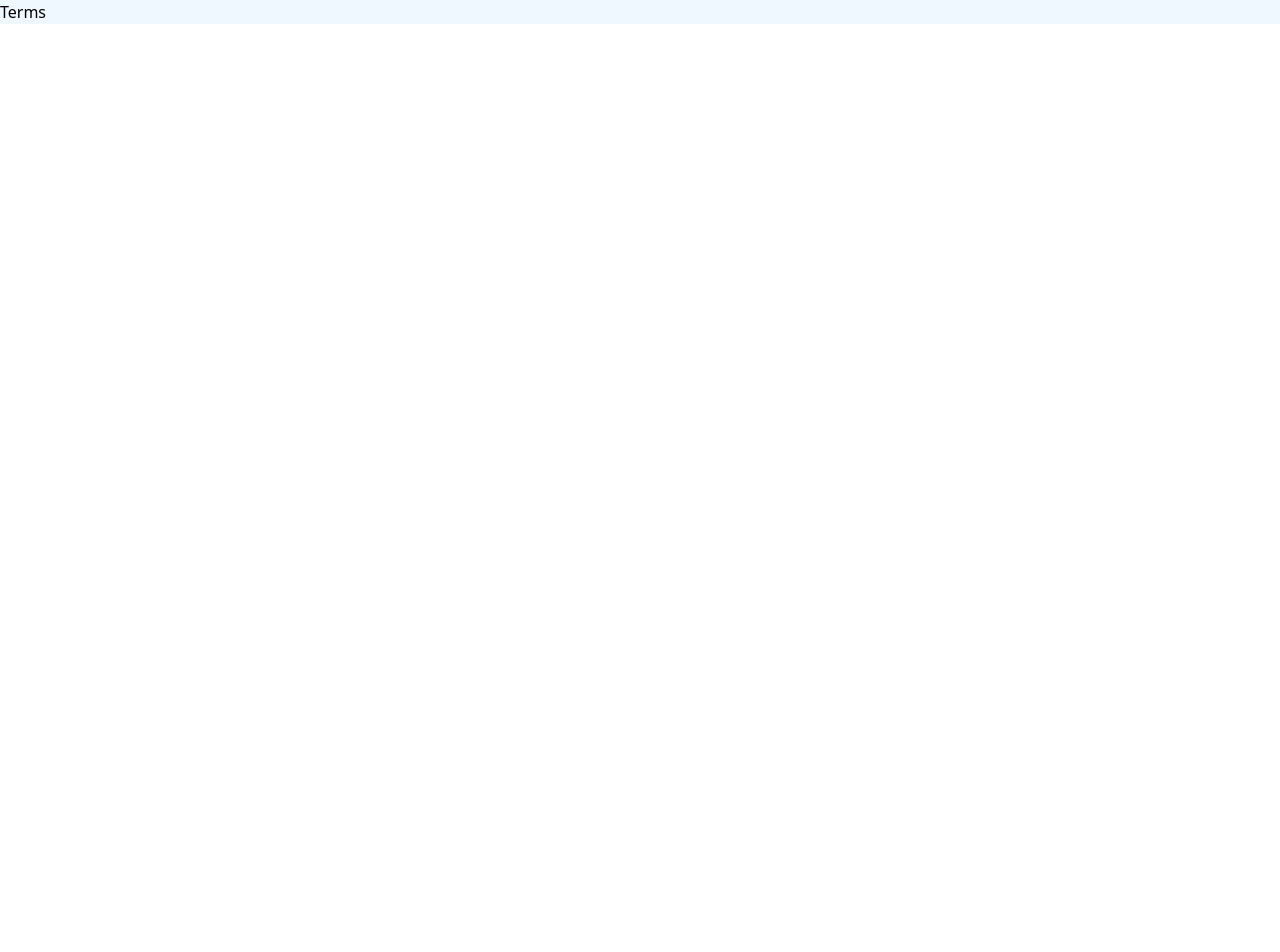
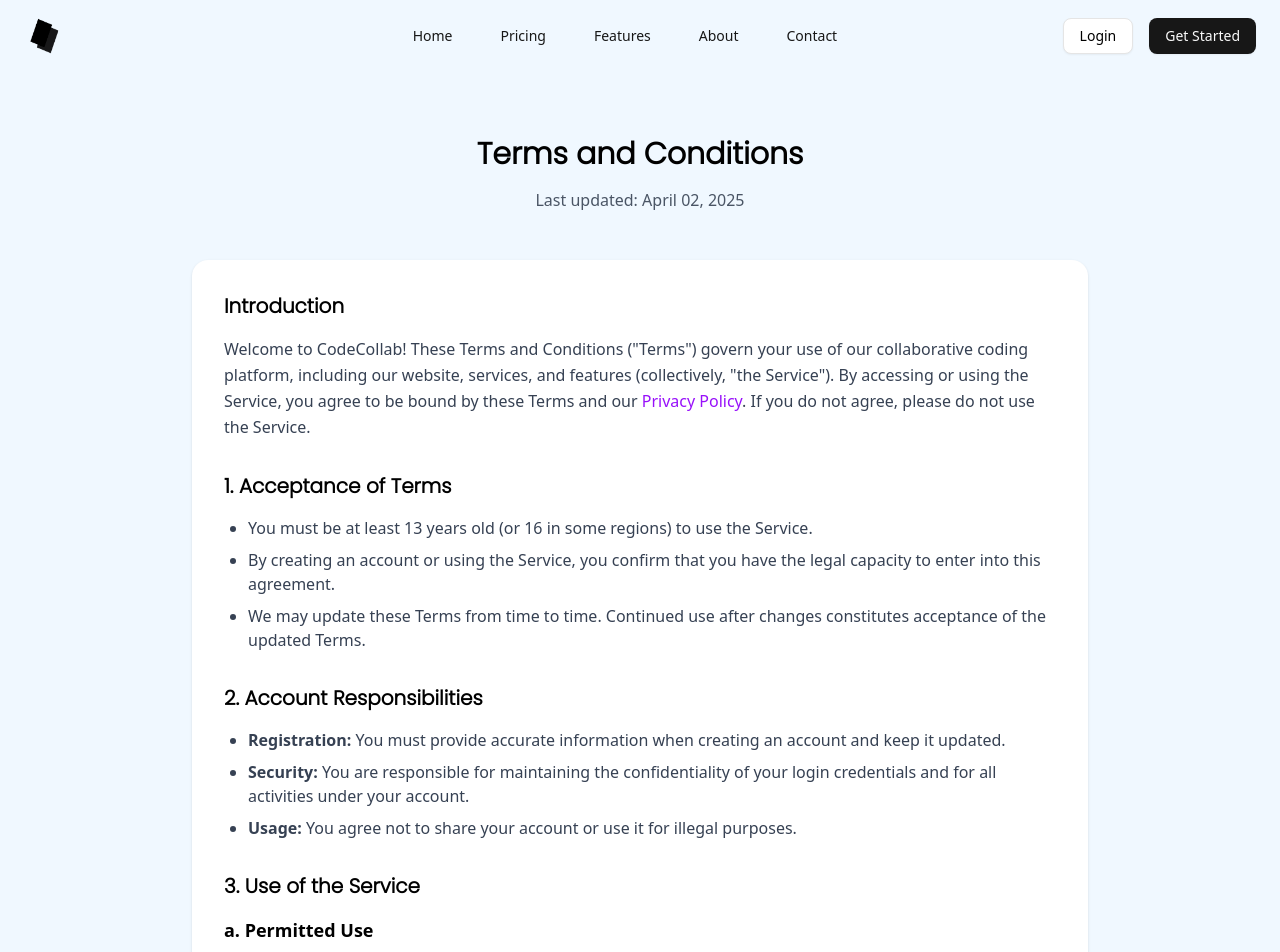
Before and after one commit to lakshyakumar90/MERN-AI, a React (Vite) app in the folder frontend/: page /terms in a window 1280 px wide. Shown: the top 952 px of the page. Before the commit the page ends 800 px from the top, so only its background shows below. Built offline with nearby package versions, Linux system fonts and the light colour scheme.

Commit message:
Enhance Navbar with link wrapping for logo and implement comprehensive Terms and Conditions component with structured content, including user responsibilities, service usage, and legal disclaimers. Integrate Navbar into Terms component for consistent navigation.

```diff
--- a/frontend/src/components/pages/before-login/Navbar.jsx
+++ b/frontend/src/components/pages/before-login/Navbar.jsx
@@ -6,7 +6,9 @@ const Navbar = () => {
   return (
     <nav className="navbar sticky top-0 w-full px-6 py-4 flex justify-between items-center bg-[#F0F8FF] z-10">
       <div className="flex items-center">
-        <img className="h-10 w-10" src="/logo.png" alt="Logo" />
+        <Link to="/">
+          <img className="h-10 w-10" src="/logo.png" alt="Logo" />
+        </Link>
       </div>
       <div className="flex-1 pl-[10%] flex justify-center gap-4">
         <Button variant="link" asChild>
--- a/frontend/src/components/terms-policy/Terms.jsx
+++ b/frontend/src/components/terms-policy/Terms.jsx
@@ -1,9 +1,183 @@
-import React from 'react'
+import React from "react";
+import { Button } from "@/components/ui/button";
+import { Link } from "react-router-dom";
+import Navbar from "../pages/before-login/Navbar";
 
 const Terms = () => {
   return (
-    <div>Terms</div>
-  )
-}
+    <section className="relative">
+      <Navbar />
+      <section className="flex flex-col w-full items-center pt-[5%] px-4 md:px-8 py-12">
+        <div className="w-full max-w-4xl mx-auto">
+          {/* Header */}
+          <div className="text-center mb-12">
+            <h1 className="font-[poppins] font-bold text-3xl mb-4">Terms and Conditions</h1>
+            <p className="text-gray-600">Last updated: April 02, 2025</p>
+          </div>
 
-export default Terms
+          {/* Content */}
+          <div className="bg-white p-8 rounded-2xl shadow-sm space-y-8">
+            {/* Introduction */}
+            <div>
+              <h2 className="font-[poppins] font-semibold text-xl mb-4">Introduction</h2>
+              <p className="text-gray-700 leading-relaxed">
+                Welcome to CodeCollab! These Terms and Conditions ("Terms") govern your use of our collaborative
+                coding platform, including our website, services, and features (collectively, "the Service").
+                By accessing or using the Service, you agree to be bound by these Terms and our{" "}
+                <Link to="/privacy" className="text-purple-600 hover:text-purple-500 hover:underline">
+                  Privacy Policy
+                </Link>. If you do not agree, please do not use the Service.
+              </p>
+            </div>
+
+            {/* Acceptance of Terms */}
+            <div>
+              <h2 className="font-[poppins] font-semibold text-xl mb-4">1. Acceptance of Terms</h2>
+              <ul className="list-disc pl-6 space-y-2 text-gray-700">
+                <li>You must be at least 13 years old (or 16 in some regions) to use the Service.</li>
+                <li>By creating an account or using the Service, you confirm that you have the legal capacity to enter into this agreement.</li>
+                <li>We may update these Terms from time to time. Continued use after changes constitutes acceptance of the updated Terms.</li>
+              </ul>
+            </div>
+
+            {/* Account Responsibilities */}
+            <div>
+              <h2 className="font-[poppins] font-semibold text-xl mb-4">2. Account Responsibilities</h2>
+              <ul className="list-disc pl-6 space-y-2 text-gray-700">
+                <li><strong>Registration:</strong> You must provide accurate information when creating an account and keep it updated.</li>
+                <li><strong>Security:</strong> You are responsible for maintaining the confidentiality of your login credentials and for all activities under your account.</li>
+                <li><strong>Usage:</strong> You agree not to share your account or use it for illegal purposes.</li>
+              </ul>
+            </div>
+
+            {/* Use of the Service */}
+            <div>
+              <h2 className="font-[poppins] font-semibold text-xl mb-4">3. Use of the Service</h2>
+
+              <div className="space-y-4">
+                <div>
+                  <h3 className="font-semibold text-lg mb-2">a. Permitted Use</h3>
+                  <ul className="list-disc pl-6 space-y-2 text-gray-700">
+                    <li>You may use the Service to create, edit, share, and run code, collaborate with others, and access AI tools as intended.</li>
+                  </ul>
+                </div>
+
+                <div>
+                  <h3 className="font-semibold text-lg mb-2">b. Prohibited Use</h3>
+                  <p className="text-gray-700 mb-2">You may not:</p>
+                  <ul className="list-disc pl-6 space-y-2 text-gray-700">
+                    <li>Violate laws, infringe on others' rights, or harm the Service.</li>
+                    <li>Upload malicious code, viruses, or harmful content.</li>
+                    <li>Attempt to reverse-engineer, hack, or disrupt the Service.</li>
+                    <li>Use the Service to harass, spam, or mislead others.</li>
+                    <li>Scrape or extract data without permission.</li>
+                  </ul>
+                </div>
+
+                <div>
+                  <h3 className="font-semibold text-lg mb-2">c. Content Ownership</h3>
+                  <ul className="list-disc pl-6 space-y-2 text-gray-700">
+                    <li><strong>Your Content:</strong> You retain ownership of code, projects, and other content you create or upload.</li>
+                    <li><strong>Our Content:</strong> The Service, including its design, AI models, and documentation, is owned by CodeCollab.</li>
+                  </ul>
+                </div>
+              </div>
+            </div>
+
+            {/* Subscriptions and Payments */}
+            <div>
+              <h2 className="font-[poppins] font-semibold text-xl mb-4">4. Subscriptions and Payments</h2>
+              <ul className="list-disc pl-6 space-y-2 text-gray-700">
+                <li><strong>Plans:</strong> We offer free and paid plans as outlined on our{" "}
+                  <Link to="/pricing" className="text-purple-600 hover:text-purple-500 hover:underline">
+                    Pricing Page
+                  </Link>.
+                </li>
+                <li><strong>Billing:</strong> You agree to pay fees on time via the provided payment method.</li>
+                <li><strong>Refunds:</strong> We offer a 30-day money-back guarantee for paid plans.</li>
+                <li><strong>Changes:</strong> We may adjust pricing with notice.</li>
+              </ul>
+            </div>
+
+            {/* Termination */}
+            <div>
+              <h2 className="font-[poppins] font-semibold text-xl mb-4">5. Termination</h2>
+              <ul className="list-disc pl-6 space-y-2 text-gray-700">
+                <li><strong>By You:</strong> You may delete your account at any time via your settings.</li>
+                <li><strong>By Us:</strong> We may suspend or terminate your access if you violate these Terms.</li>
+                <li><strong>Effect:</strong> Upon termination, your right to use the Service ends.</li>
+              </ul>
+            </div>
+
+            {/* Disclaimers */}
+            <div>
+              <h2 className="font-[poppins] font-semibold text-xl mb-4">6. Disclaimers</h2>
+              <ul className="list-disc pl-6 space-y-2 text-gray-700">
+                <li><strong>As-Is:</strong> The Service is provided "as is" and "as available" without warranties.</li>
+                <li><strong>Performance:</strong> We do not guarantee uninterrupted access or error-free operation.</li>
+                <li><strong>AI Tools:</strong> AI-generated suggestions are for assistance only.</li>
+              </ul>
+            </div>
+
+            {/* Limitation of Liability */}
+            <div>
+              <h2 className="font-[poppins] font-semibold text-xl mb-4">7. Limitation of Liability</h2>
+              <p className="text-gray-700">
+                To the fullest extent permitted by law, CodeCollab, its affiliates, and partners are not liable
+                for indirect, incidental, or consequential damages arising from your use of the Service.
+              </p>
+            </div>
+
+            {/* Indemnification */}
+            <div>
+              <h2 className="font-[poppins] font-semibold text-xl mb-4">8. Indemnification</h2>
+              <p className="text-gray-700">
+                You agree to indemnify and hold CodeCollab, its officers, and employees harmless from claims,
+                losses, or damages arising from your use of the Service.
+              </p>
+            </div>
+
+            {/* Governing Law */}
+            <div>
+              <h2 className="font-[poppins] font-semibold text-xl mb-4">9. Governing Law and Disputes</h2>
+              <ul className="list-disc pl-6 space-y-2 text-gray-700">
+                <li><strong>Law:</strong> These Terms are governed by the laws of Delaware, USA.</li>
+                <li><strong>Disputes:</strong> Any disputes will be resolved in the courts of Delaware.</li>
+              </ul>
+            </div>
+
+            {/* Miscellaneous */}
+            <div>
+              <h2 className="font-[poppins] font-semibold text-xl mb-4">10. Miscellaneous</h2>
+              <ul className="list-disc pl-6 space-y-2 text-gray-700">
+                <li><strong>Entire Agreement:</strong> These Terms, along with the Privacy Policy, constitute the full agreement.</li>
+                <li><strong>Severability:</strong> If any provision is unenforceable, the remaining Terms remain in effect.</li>
+                <li><strong>Waiver:</strong> Our failure to enforce a right does not waive it.</li>
+                <li><strong>Assignment:</strong> We may assign these Terms in a business transfer.</li>
+              </ul>
+            </div>
+
+            {/* Contact */}
+            <div>
+              <h2 className="font-[poppins] font-semibold text-xl mb-4">11. Contact Us</h2>
+              <p className="text-gray-700">For questions about these Terms:</p>
+              <ul className="list-disc pl-6 space-y-2 text-gray-700">
+                <li><strong>Email:</strong> legal@codecollab.com</li>
+                <li><strong>Mail:</strong> CodeCollab, 123 Tech Street, San Francisco, CA 94105, United States</li>
+              </ul>
+            </div>
+
+            {/* Back to Home Button */}
+            <div className="pt-8">
+              <Button asChild className="w-full bg-[#774BE5] hover:bg-[#774BE5]/90">
+                <Link to="/">Back to Home</Link>
+              </Button>
+            </div>
+          </div>
+        </div>
+      </section>
+    </section>
+  );
+};
+
+export default Terms;
```
